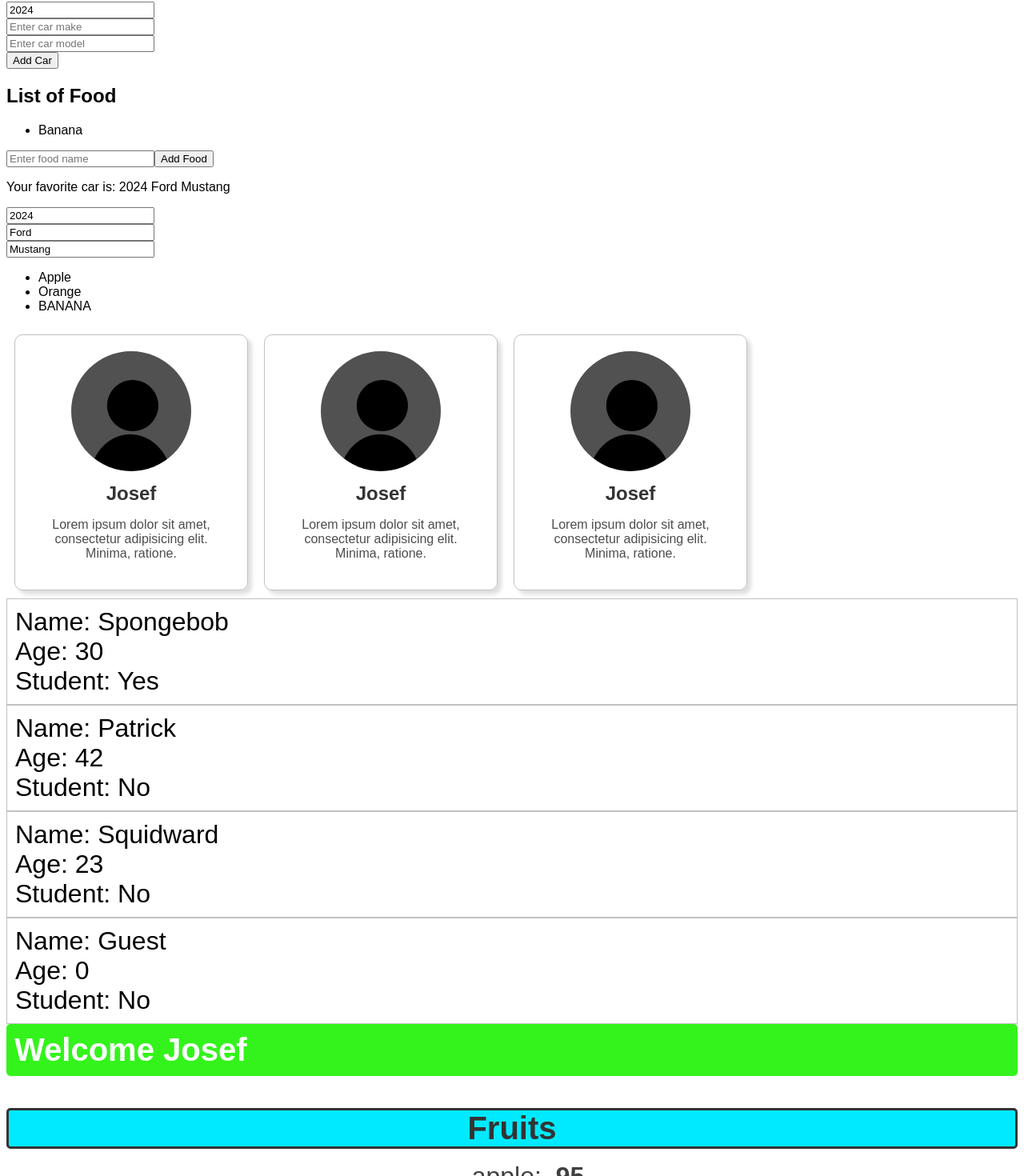
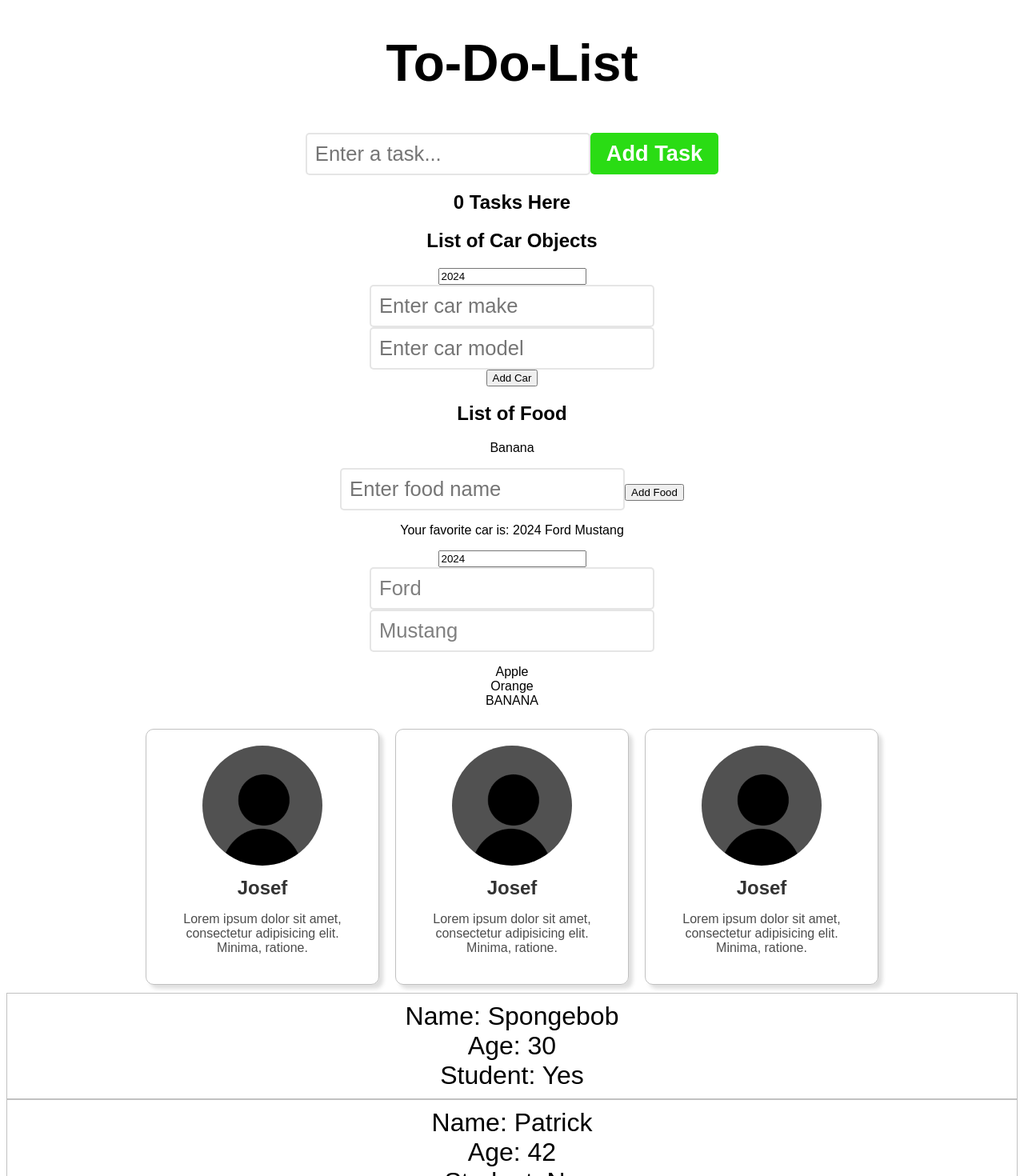
Before and after one commit to Josef-web/Learning-React, a React (Vite) app: page / in a window 1280 px wide. Shown: the part 293-1763 px from the top of the page at 80% size. Built offline with nearby package versions, Linux system fonts and the light colour scheme.

Commit message:
To-Do List

```diff
--- a/src/App.jsx
+++ b/src/App.jsx
@@ -14,6 +14,7 @@ import ColorPicker from "./ColorPicker.jsx";
 import Car from "./Car.jsx";
 import ArrayList from "./ArrayList.jsx";
 import ArrayOfObjects from "./ArrayOfObjects.jsx";
+import ToDoList from "./ToDoList.jsx";
 
 
 function App() {
@@ -33,6 +34,7 @@ function App() {
         return(
         <>
             <Header/>
+            <ToDoList/>
             <ArrayOfObjects/>
             <ArrayList/>
             <Car/>
--- /dev/null
+++ b/src/ToDoList.jsx
@@ -0,0 +1,88 @@
+import React, { useState } from 'react';
+
+function toDoList() {
+
+    const [tasks, setTasks] = useState([]);
+    const [newTask, setNewTask] = useState("");
+
+    function handleInputChange(event) {
+        setNewTask(event.target.value);
+    }
+
+    function addTask(){
+
+        if(newTask.trim() !== ""){
+            setTasks(t => [...t, newTask]);
+            setNewTask("");
+        }
+    }
+
+    function deleteTask(index){
+
+        const updatedTasks = tasks.filter((_, i) => i !== index);
+        setTasks(updatedTasks);
+    }
+
+    function moveTaskUp(index){
+
+        if(index > 0)
+        {
+            const updatedTasks = [...tasks];
+            [updatedTasks[index], updatedTasks[index - 1]] = [updatedTasks[index - 1], updatedTasks[index]];
+            setTasks(updatedTasks);
+        }
+    }
+
+    function moveTaskDown(index){
+
+        if(index < tasks.length - 1)
+        {
+            const updatedTasks = [...tasks];
+            [updatedTasks[index], updatedTasks[index + 1]] = [updatedTasks[index + 1], updatedTasks[index]];
+            setTasks(updatedTasks);
+        }
+    }
+
+    return (
+        <div className="to-do-list">
+            <h1 className="to-do-heading">To-Do-List</h1>
+
+            <div>
+                <input
+                    type="text"
+                    placeholder="Enter a task..."
+                    value={newTask}
+                    onChange={handleInputChange}/>
+                <button
+                    className="add-btn to-do-list-items"
+                    onClick={addTask}>
+                    Add Task
+                </button>
+            </div>
+            <div>
+                <h2>{tasks.length} Tasks Here</h2>
+            </div>
+            <ol>
+                {tasks.map((task, index) =>
+
+                    <li key={index}>
+                <span className="text">{task}</span>
+                        <button className="move-btn to-do-list-items"
+                                onClick={() => moveTaskUp(index)}>
+                            👆
+                        </button>
+                        <button className="move-btn to-do-list-items"
+                                onClick={() => moveTaskDown(index)}>
+                            👇
+                        </button>
+                        <button className="delete-btn to-do-list-items"
+                                onClick={() => deleteTask(index)}>
+                            🗑️
+                        </button>
+                    </li>)}
+            </ol>
+
+        </div>);
+}
+
+export default toDoList;
--- a/src/index.css
+++ b/src/index.css
@@ -1,5 +1,8 @@
 body{
   font-family: Arial, sans-serif;
+  text-align: center;
+  align-content: center;
+  align-items: center;
 }
 
 .card{
@@ -156,3 +159,81 @@ input[type="color"]{
   border-radius: 10px;
   border: 3px solid hsl(0, 0%, 80%);
 }
+
+/* To-Do List */
+
+.to-do-list{
+  margin-top: 100px;
+}
+
+.to-do-heading{
+  font-size: 4rem;
+}
+
+.to-do-list-items{
+  font-size: 1.7rem;
+  font-weight: bold;
+  padding: 10px 20px;
+  color:white;
+  border: none;
+  border-radius: 5px;
+  cursor: pointer;
+  transition: background-color 0.4s ease;
+}
+
+.add-btn {
+  background-color: #2adc14;
+}
+
+.add-btn:hover {
+  background-color: #25c011;
+}
+
+.delete-btn {
+  background-color: #dc1414;
+}
+
+.delete-btn:hover {
+  background-color: #c01111;
+}
+
+.move-btn {
+  background-color: #1496dc;
+}
+
+.move-btn:hover {
+  background-color: #1177c0;
+}
+
+input[type="text"] {
+  font-size: 1.6rem;
+  padding: 10px;
+  border: 2px solid hsl(0, 0%, 80%, 0.5);
+  border-radius: 5px;
+  color: hsla(0, 0%, 0%, 0.5);
+}
+
+ol, ul{
+  padding: 0;
+}
+ol > li{
+  font-size: 2rem;
+  font-weight: bold;
+  padding: 15px;
+  background-color: hsl(0, 0%, 97%);
+  margin-bottom: 10px;
+  border: 5px;
+  border-radius: 5px;
+  display: flex;
+  align-items: center;
+}
+
+.text{
+  flex:1;
+}
+
+.delete-btn, .move-btn{
+  padding: 8px 12px;
+  font-size: 1.4rem;
+  margin-left: 10px;
+}
```
